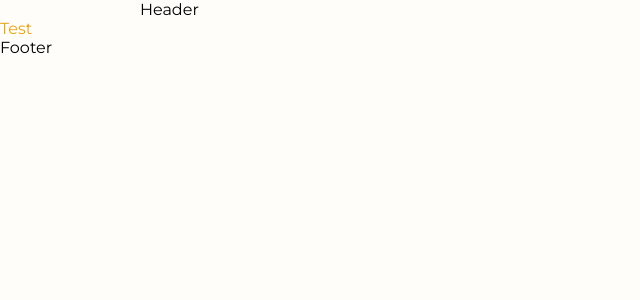
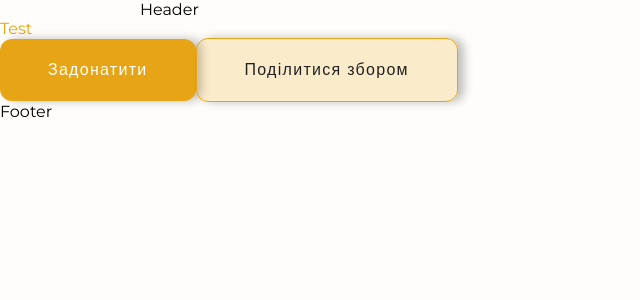
Before and after one commit to baza-trainee/13-zbir, a React (Vite) app: page / in a window 1280 px wide. Shown: the top 300 px of the page, without its empty margins (0-640 px from the left). Built offline with nearby package versions, Linux system fonts and the light colour scheme.

Commit message:
add reusable btn component and styles

```diff
--- /dev/null
+++ b/src/components/ReusableButton/ReusableButton.module.scss
@@ -0,0 +1,37 @@
+@mixin button-styles($color, $background-color) {
+  font-weight: 500;
+  font-size: 16px;
+  line-height: 1.4;
+  letter-spacing: 0.08em;
+  text-align: center;
+  color: $color;
+  background-color: $background-color;
+  box-shadow: 6px 0 10px 0 var(--box-shadow-color);
+  padding: 20px 48px;
+  border-radius: 12px;
+  border: none;
+  transition: background-color 0.4s ease-in-out, box-shadow 0.4s ease-in-out;
+}
+
+a:link {
+  @include button-styles(var(--light-color), var(--primary-accent-color));
+  display: inline-block;
+
+  &:hover,
+  &:focus {
+    background-color: var(--primary-hover-accent-color);
+  }
+}
+
+button {
+  @include button-styles(
+    var(--secondary-dark-color),
+    var(--secondary-accent-color)
+  );
+  border: 1.5px solid var(--primary-accent-color);
+
+  &:hover,
+  &:focus {
+    background-color: var(--secondary-hover-accent-color);
+  }
+}
--- /dev/null
+++ b/src/components/ReusableButton/ReusableButton.tsx
@@ -0,0 +1,24 @@
+import './ReusableButton.module.scss';
+
+interface ReusableButtonProps extends React.HTMLAttributes<HTMLElement> {
+  children: React.ReactNode;
+  onClick?: () => void;
+  href?: string;
+  target?: string;
+  rel?: string;
+}
+
+const ReusableButton: React.FC<ReusableButtonProps> = ({
+  children,
+  onClick,
+  ...props
+}) => {
+  const ReusableButton = props.href ? 'a' : 'button';
+  return (
+    <ReusableButton {...props} onClick={onClick}>
+      {children}
+    </ReusableButton>
+  );
+};
+
+export default ReusableButton;
--- a/src/components/Test/Test.tsx
+++ b/src/components/Test/Test.tsx
@@ -1,10 +1,17 @@
-import { FC } from "react";
-import style from "./Test.module.scss";
+import { FC } from 'react';
+import style from './Test.module.scss';
+import ReusableButton from '../ReusableButton/ReusableButton';
 
 const Test: FC = () => {
   return (
     <main>
       <div className={style.test}>Test</div>
+      <ReusableButton href="url" target="_blank" rel="noopener noreferrer">
+        Задонатити
+      </ReusableButton>
+      <ReusableButton onClick={() => alert('Hello')}>
+        Поділитися збором
+      </ReusableButton>
     </main>
   );
 };
```
